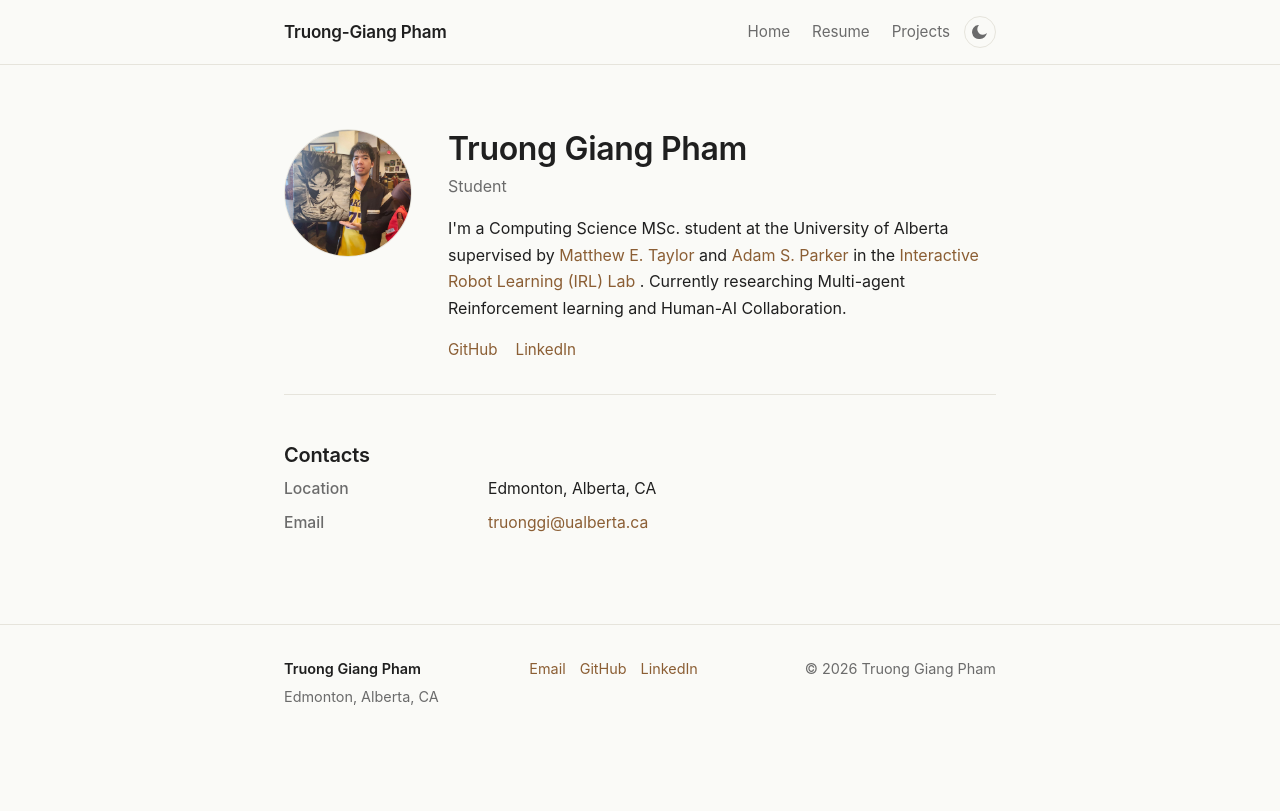
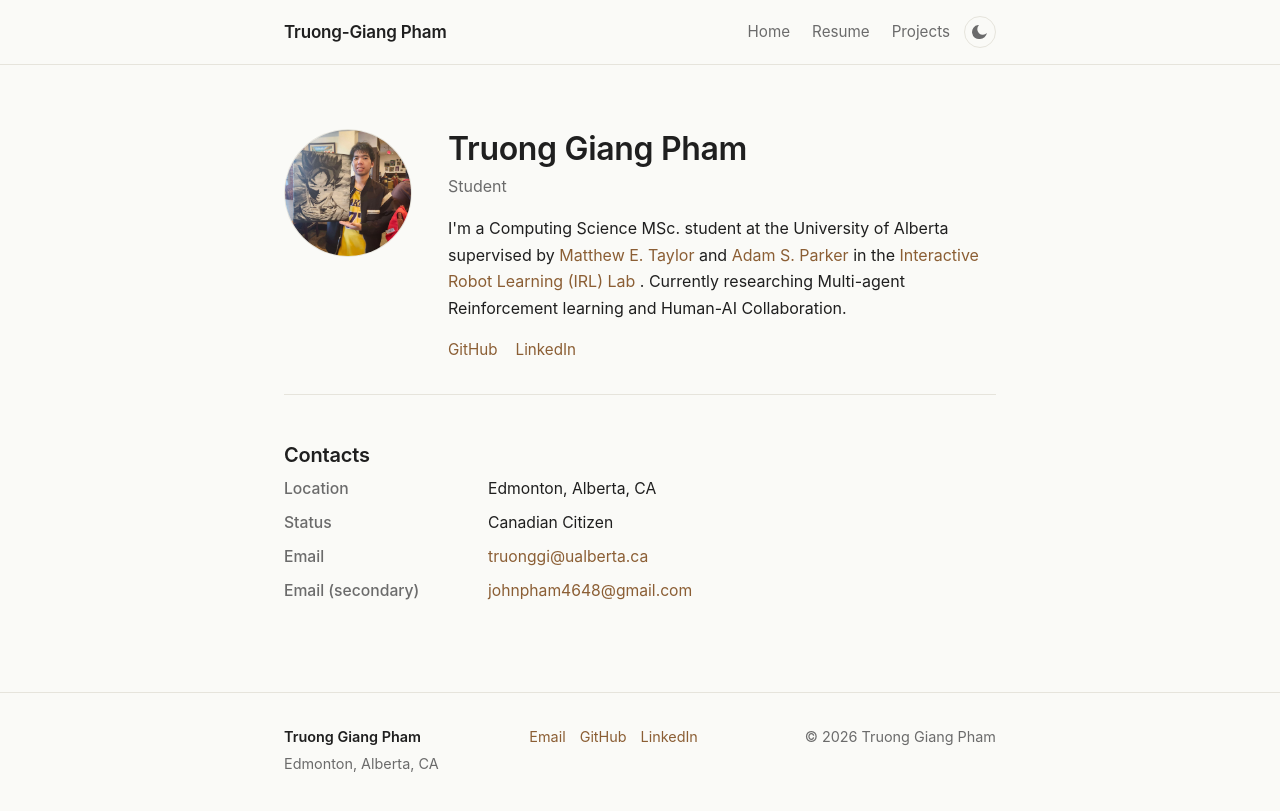
Before and after one commit to TruongGiangPham-1/TruongGiangPham-1.github.io, a Jekyll site: the page built from docs/index.markdown, in a window 1280 px wide. Shown: the top 811 px of the page. Built offline with Jekyll 4.4.1, drawn with Linux system fonts in a browser that asks for light colours.

Commit message:
canadian citizen in home

```diff
--- a/docs/_config.yml
+++ b/docs/_config.yml
@@ -19,6 +19,7 @@ author:
     and Human-AI Collaboration.
   photo: /assets/images/Truong.jpg
   location: Edmonton, Alberta, CA
+  status: Canadian Citizen
 
 # Social links — leave blank to hide
 social:
@@ -26,6 +27,7 @@ social:
   linkedin: "truong-pham-1b0860210"
   twitter: ""
   email: truonggi@ualberta.ca
+  email_secondary: johnpham4648@gmail.com
   mobile: ""
 
 # Build settings — no theme (custom layouts in _layouts/)
--- a/docs/_layouts/home.html
+++ b/docs/_layouts/home.html
@@ -36,6 +36,11 @@ layout: base
       <dd>{{ site.author.location }}</dd>
     {%- endif -%}
 
+    {%- if site.author.status and site.author.status != "" -%}
+      <dt>Status</dt>
+      <dd>{{ site.author.status }}</dd>
+    {%- endif -%}
+
     {%- if site.social.mobile and site.social.mobile != "" -%}
       <dt>Mobile</dt>
       <dd><a href="tel:{{ site.social.mobile | remove: ' ' | remove: '-' }}">{{ site.social.mobile }}</a></dd>
@@ -49,6 +54,11 @@ layout: base
     {%- if site.social.email and site.social.email != "" -%}
       <dt>Email</dt>
       <dd><a href="mailto:{{ site.social.email }}">{{ site.social.email }}</a></dd>
+    {%- endif -%}
+
+    {%- if site.social.email_secondary and site.social.email_secondary != "" -%}
+      <dt>Email (secondary)</dt>
+      <dd><a href="mailto:{{ site.social.email_secondary }}">{{ site.social.email_secondary }}</a></dd>
     {%- endif -%}
   </dl>
 </section>
```
